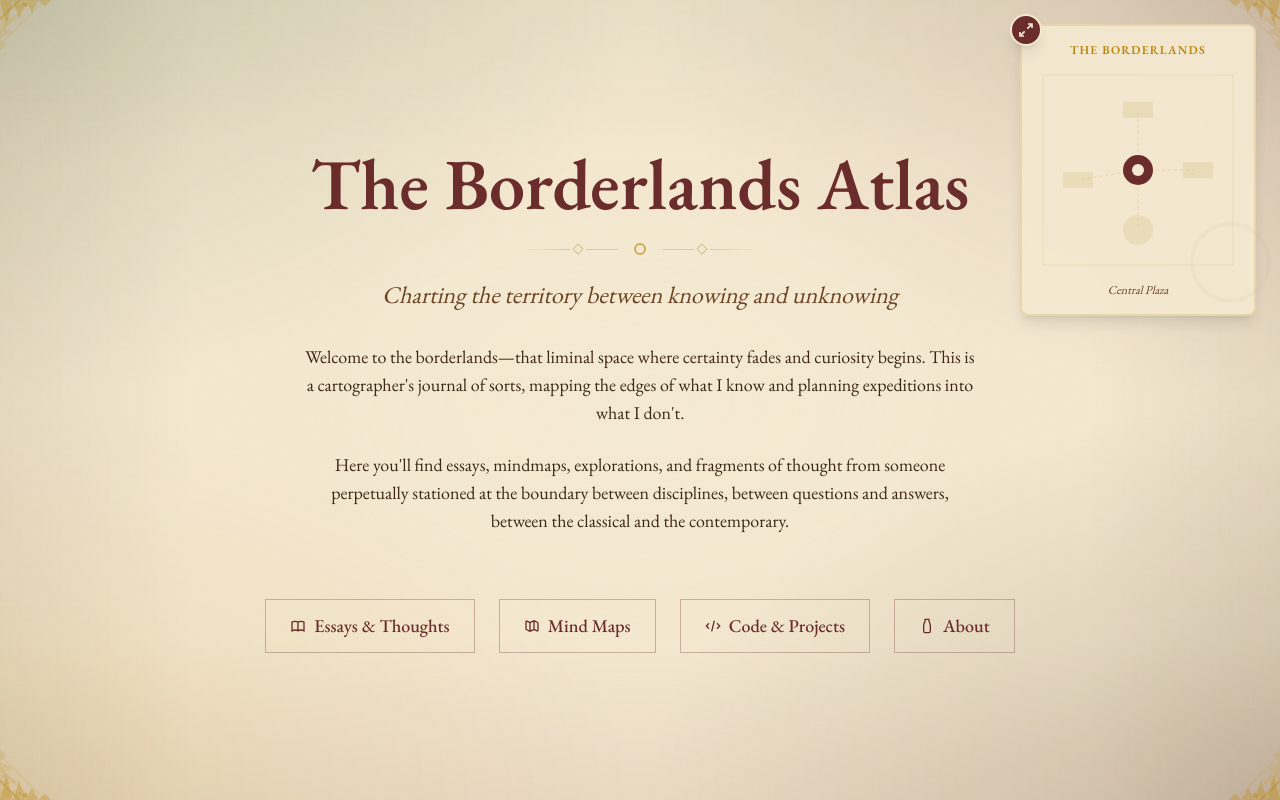
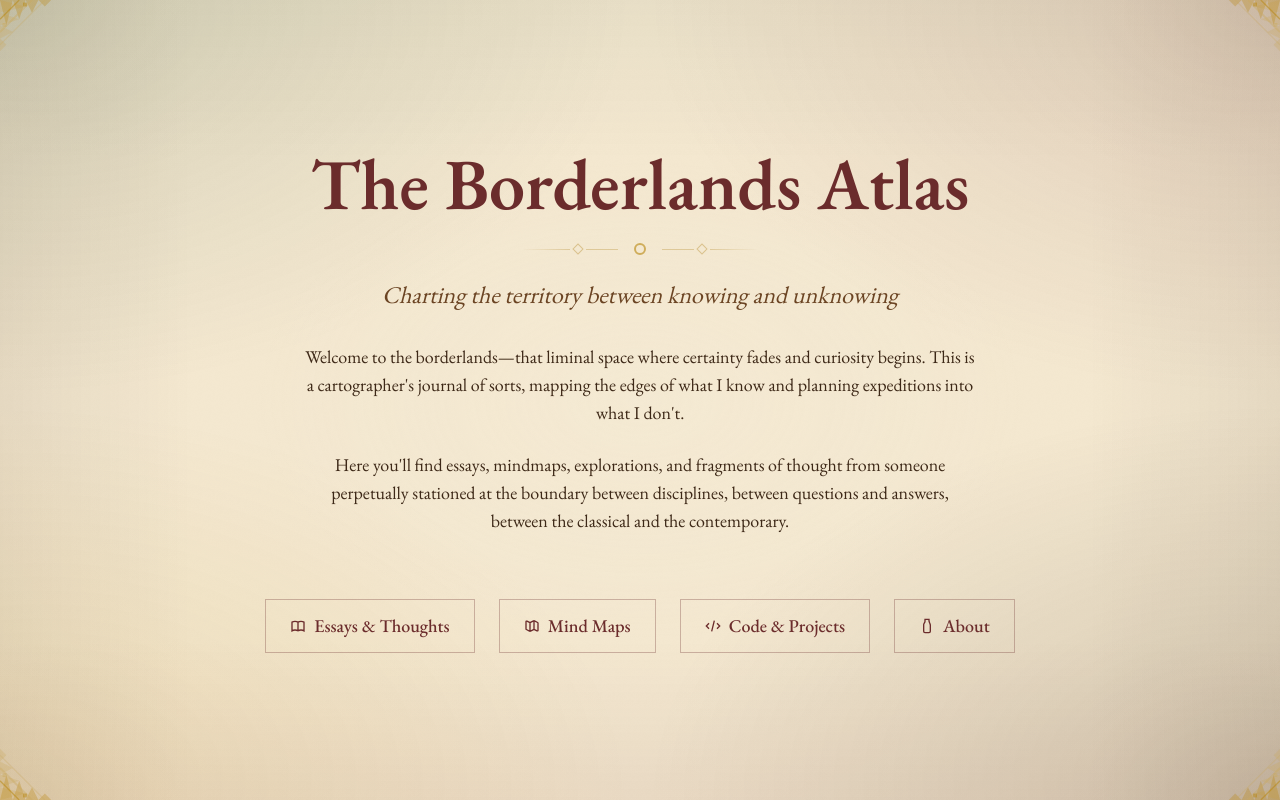
Before and after one commit to jacobdaviescam/The-Borderlands-Atlas, a Next.js app: page / in a window 1280 px wide. Built offline with nearby package versions, Linux system fonts and the light colour scheme.

Commit message:
Temporarily disable MiniMap component
- Comment out MiniMap in layout.tsx for now
- Can be easily re-enabled later by uncommenting
- Allows focus on other site features without navigation distractions

```diff
--- a/app/layout.tsx
+++ b/app/layout.tsx
@@ -23,7 +23,7 @@ export default function RootLayout({
   return (
     <html lang="en">
       <body className={garamond.className}>
-        <MiniMap />
+        {/* <MiniMap /> */}
         {children}
       </body>
     </html>
```
